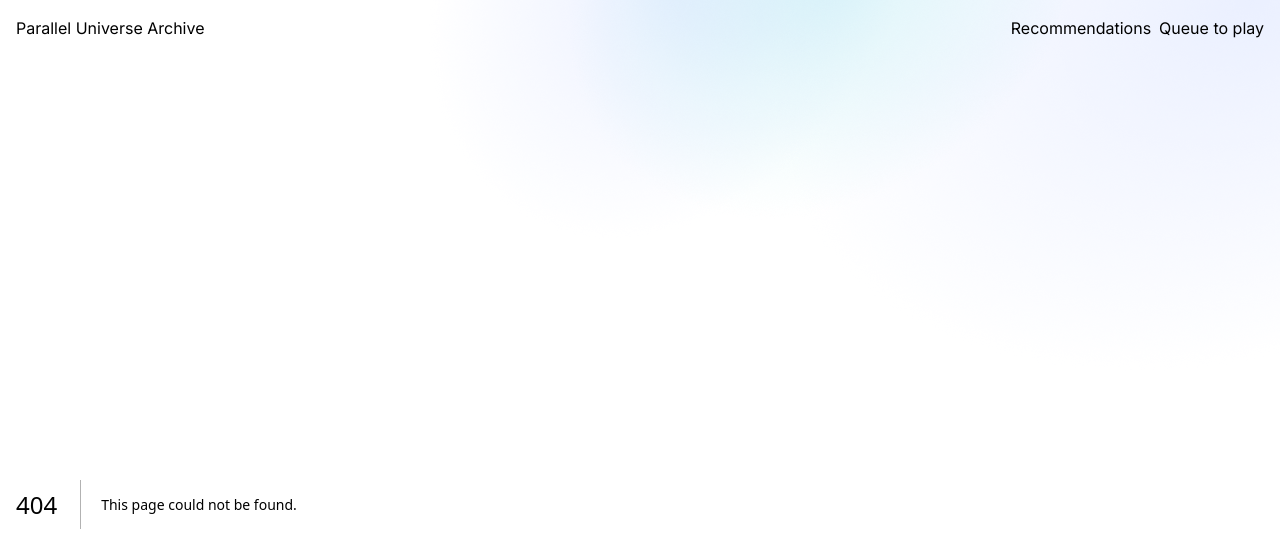
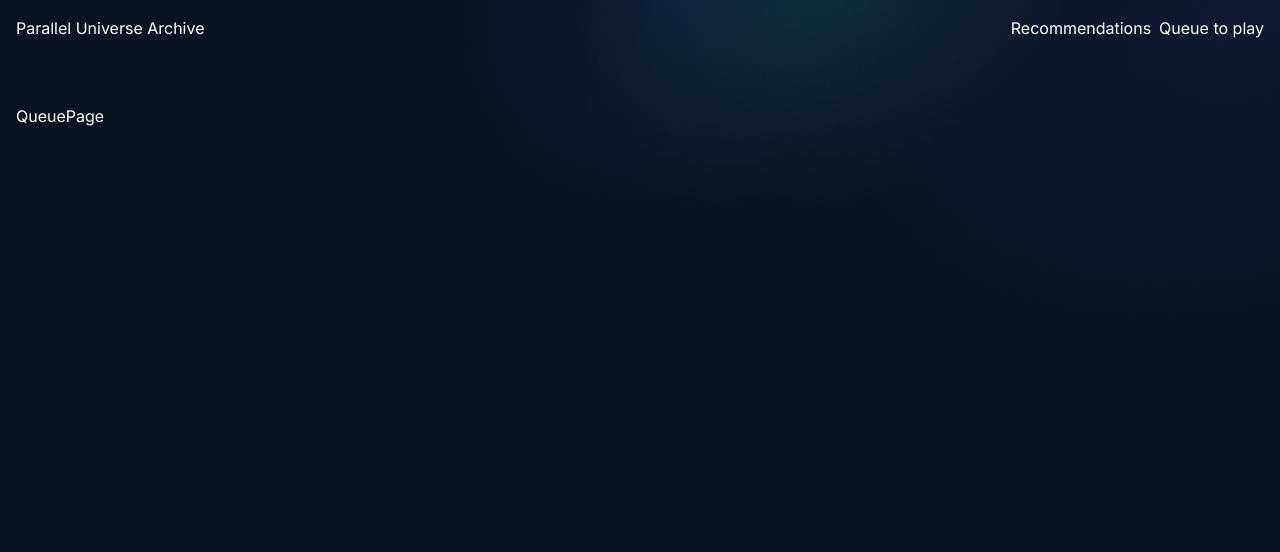
Before and after one commit to hessamkhoobkar/Parallel-Universe-Archive, a Next.js app: page /queue in a window 1280 px wide. Before the commit this address had no page. Shown: the top 552 px of the page. Built offline with nearby package versions, Linux system fonts and the light colour scheme.

Commit message:
Add QueuePage component

```diff
--- /dev/null
+++ b/app/queue/page.tsx
@@ -0,0 +1,3 @@
+export default function QueuePage() {
+  return <div>QueuePage</div>;
+}
```
